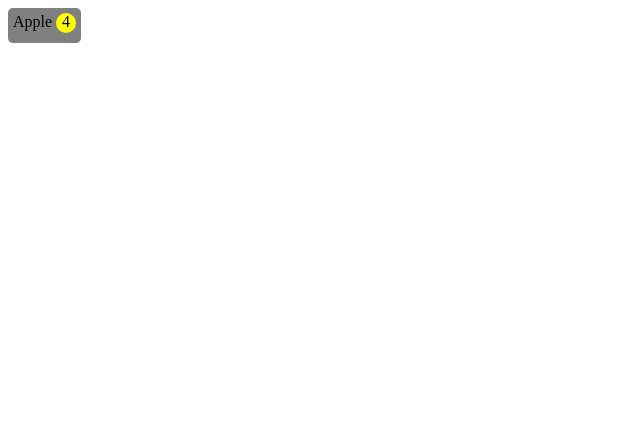
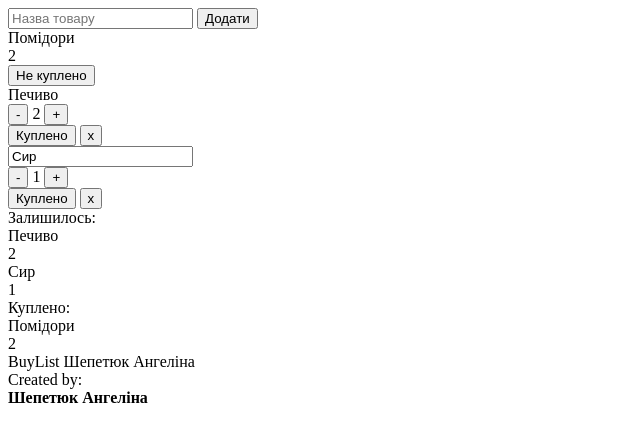
Before and after one commit to lenixx24/HomeTask_Web, a plain HTML site: page index.html in a window 1280 px wide. Shown: the whole page, without its empty margins (0-640 px from the left). Drawn offline with Linux system fonts and the light colour scheme.

Commit message:
add plain buylist elements

```diff
--- a/index.html
+++ b/index.html
@@ -1,16 +1,88 @@
 <!DOCTYPE html>
-<html>
-<head lang="uk">
-    <meta charset="UTF-8">
-    <title>My Page</title>
+<html lang="uk">
+<head>
+    <meta name="viewport" charset="UTF-8">
+    <title>Кошик покупок</title>
 
-
-    <link rel="stylesheet" type="text/css" href="main.css" />
 </head>
 <body>
-	<span class="product-item">
-		Apple
-		<span class="amount">4</span>
-	</span>
+	<section class="basket">
+		<div class="product-input">
+			<input type="text" placeholder="Назва товару">
+			<button data-tooltip="Додати товар"> Додати </button>
+		</div>
+
+	<div class="product-item">
+		Помідори
+		<div class="amount-block">
+			<span class="amount">2</span>
+		</div>
+		<span class="status">
+			<button class="status-button"> Не куплено </button>
+		</span>
+	</div>
+
+	<div class="product-item">
+		Печиво
+		<div class="amount-block">
+			<button data-tooltip="Зменшити кількість" class="minus">-</button>
+			<span class="amount">2</span>
+			<button data-tooltip="Збільшити кількість" class="plus">+</button>
+		</div>
+		<span class="status">
+			<button data-tooltip="Позначити як куплене" class="status-button"> Куплено </button>
+			<button data-tooltip="Видалити товар" class="delete"> x </button>
+		</span>
+	</div>
+	<div class="product-item">
+		<input type="text" value="Сир">
+		<div class="amount-block">
+			<button data-tooltip="Зменшити кількість" class="minus"> - </button>
+			<span class="amount">1</span>
+			<button data-tooltip="Збільшити кількість" class="plus"> + </button>
+		</div>
+		<span class="status">
+			<button data-tooltip="Позначити як куплене" class="status-button"> Куплено </button>
+			<button data-tooltip="Видалити товар" class="delete"> x </button>
+		</span>
+	</div>
+	</section>
+	<aside class="short-basket">
+		<div class="product-left">
+			<header>Залишилось:</header>
+			<span class="product-item">
+				Печиво
+				<div class="amount-block">
+					<span class="amount">2</span>
+				</div>
+			</span>
+			<span class="product-item">
+				Сир
+				<div class="amount-block">
+					<span class="amount">1</span>
+				</div>
+			</span>
+		</div>
+		<div class="product-bought">
+			<header>Куплено:</header>
+			<span class="product-item">
+				Помідори
+				<div class="amount-block">
+					<span class="amount">2</span>
+				</div>
+			</span>
+		</div>
+	</aside>
+	<div class="author-badge">
+    <div class="badge-title">
+        <span class="screen-only">BuyList</span>
+        <span class="print-only">Шепетюк Ангеліна</span>
+    </div>
+
+    <div class="badge-details screen-only">
+        Created by:<br>
+        <strong>Шепетюк Ангеліна</strong>
+    </div>
+</div>
 </body>
 </html>
```
